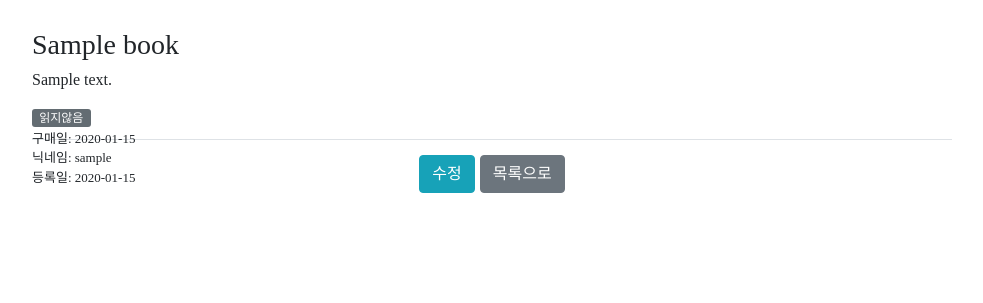
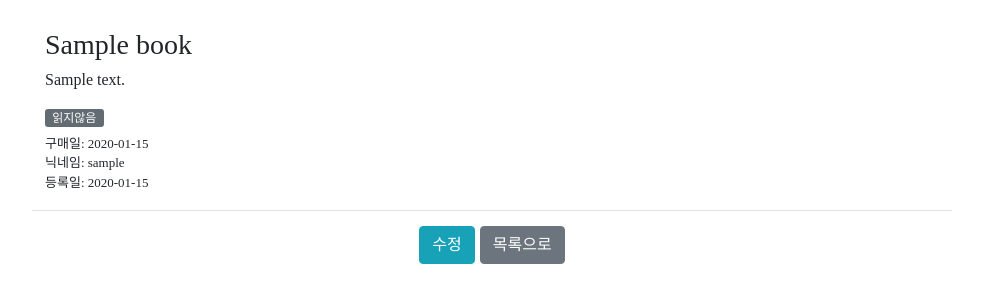
Before and after one commit to hyeongJuKim/MyBook, a Django app: page /books/1/ in a window 1280 px wide. Shown: the part 56-359 px from the top of the page, without its empty margins (148-1131 px from the left). Run offline with Django 3.2, Linux system fonts and the light colour scheme; tables that the repository leaves empty hold one stand-in row (values such as "Sample post"); some libraries are stand-ins or nearby versions; some web fonts are replaced.

Commit message:
fix:책 목록과 책 상세페이지 CSS 분리작업

```diff
--- a/mybook/book/templates/book/book_detail.html
+++ b/mybook/book/templates/book/book_detail.html
@@ -2,10 +2,11 @@
 
 {% block content %}
 <div class="content-body">
-  <div class="book-card">
+  <div class="book-card-detail">
     <div class="card-body">
       <h3>{{ book.title }}</h3>
       <h6>{{ book.contents|linebreaks }}</h6>
+      <div class="book-status-badge">
       {% if book.read_status == '1'%}
         <span class="badge badge-pill badge-default">{{ book.get_read_status_display }}</span>
       {% elif book.read_status == '2'%}
@@ -13,6 +14,7 @@
       {% elif book.read_status == '3'%}
         <span class="badge badge-pill badge-primary">{{ book.get_read_status_display }}</span>
       {% endif %}
+      </div>
       <p class="book-card-data column-text">구매일: {{ book.purchase_date|date:"Y-m-d" }} </p>
       <p class="book-card-data column-text">닉네임: {{ book.user.nick_name }} </p>
       <p class="book-card-data column-text">등록일: {{ book.created|date:"Y-m-d" }} </p>
```
Also changed, not shown: mybook/book/templates/book/book.html (+6 -1 lines).
